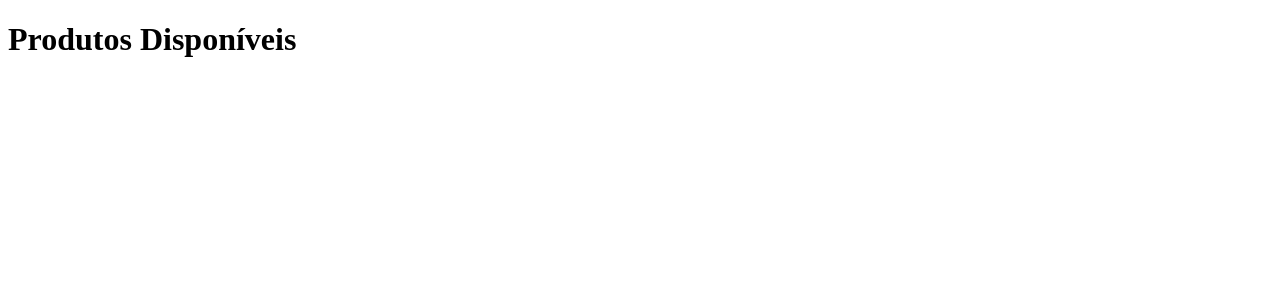
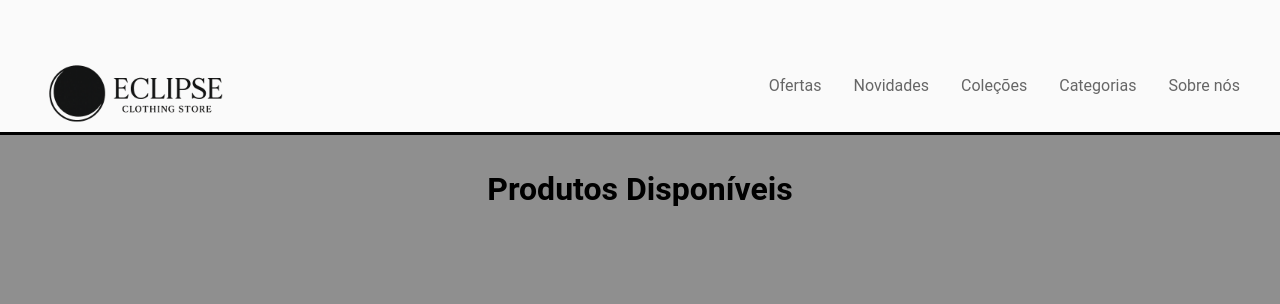
Before and after one commit to bgsana/webapiLoja, a plain HTML site: page site/frontend/index.html in a window 1280 px wide. Drawn offline with Linux system fonts and the light colour scheme; no server answers.

Commit message:
colocamos menu

```diff
--- a/site/frontend/index.html
+++ b/site/frontend/index.html
@@ -4,9 +4,23 @@
     <meta charset="UTF-8" />
     <meta name="viewport" content="width=device-width, initial-scale=1.0" />
     <title>Loja - Produtos</title>
-    <link rel="stylesheet" href="site.css" />
+    <link rel="stylesheet" href="style.css" />
 </head>
 <body>
+
+    <header class="cabecalho">
+        <div class="cabecalho-conteudo">
+            <img class="logo" src="img/logo1.png" />
+            <nav class="menu">
+                <a href="#">Ofertas</a>
+                <a href="#">Novidades</a>
+                <a href="#">Coleções</a>
+                <a href="#">Categorias</a>
+                <a href="#">Sobre nós</a>
+            </nav>
+        </div>
+    </header>
+
     <main>
         <h1>Produtos Disponíveis</h1>
         <section id="produtosContainer"></section>
--- a/site/frontend/script.js
+++ b/site/frontend/script.js
@@ -16,7 +16,7 @@ async function carregarProdutos() {
             titulo.textContent = produto.produto_nome;
 
             const preco = document.createElement('p');
-            preco.textContent = `Preço: R$ ${Number(produto.produto_preco).toFixed(2).replace('.', ',')}`;
+            preco.textContent = `R$ ${Number(produto.produto_preco).toFixed(2).replace('.', ',')}`;
 
             card.appendChild(imagem);
             card.appendChild(titulo);
--- a/site/frontend/style.css
+++ b/site/frontend/style.css
@@ -4,12 +4,11 @@
     margin: 0;
     padding: 0;
     box-sizing: border-box;
-    font-family: 'Fira Sans', sans-serif;
+    font-family: 'Roboto', 'sans-serif';
 }
 
 body {
-    background-color: #f9f9f9;
-    padding: 40px 20px;
+    background-color: #8f8f8f;
     color: #333;
 }
 
@@ -17,24 +16,26 @@ main {
     max-width: 1000px;
     margin: auto;
     text-align: center;
+    padding-bottom: 50px;
 }
 
 h1 {
-    font-size: 2.2rem;
-    margin-bottom: 30px;
-    color: #444;
+    padding: 35px 0px;
+    font-size: 2rem;
+    margin-bottom: 8px;
+    color: #000000;
 }
 
 #produtosContainer {
+    padding: 0px 0px;
     display: grid;
     grid-template-columns: repeat(3, 1fr);
-    gap: 25px;
-    padding: 10px;
+    gap: 25px ;
     justify-items: center;
 }
 
 .card {
-    background: white;
+    background: #F3F3F3;
     border-radius: 12px;
     box-shadow: 0 2px 10px rgba(0, 0, 0, 0.06);
     overflow: hidden;
@@ -46,11 +47,12 @@ h1 {
 .card:hover {
     transform: translateY(-5px);
     cursor: pointer;
+    box-shadow: 10px 10px 15px rgba(0, 0, 0, 0.4);
 }
 
 .card img {
     max-width: 100%;
-    height: 180px;
+    height: 280px;
     object-fit: contain;
     margin-bottom: 15px;
     border-radius: 10px;
@@ -67,3 +69,47 @@ h1 {
     font-size: 0.95rem;
     color: #666;
 }
+
+.cabecalho, .menu a{
+    background-color: #fafafa;
+    font-family: 'Roboto', 'sans-serif';
+    color: #666;
+}
+
+.cabecalho {
+    height: 135px;
+    border-bottom: 3px solid #000000;
+}
+
+.cabecalho-conteudo {
+    max-width: 1200px;
+    margin: auto;
+    display: flex;
+    flex-wrap: wrap;
+    justify-content: space-between;
+    align-items: center;
+}
+
+.menu {
+    display: flex;
+    gap: 2rem;
+    padding-bottom: 30px;
+}
+
+.menu a {
+    text-decoration: none;
+    font-size: 1rem;
+    transition: color 0.3s ease;
+}
+
+.menu a:hover {
+    color: #313131;
+}
+
+.logo {
+    width: auto;
+    height: 200px;
+    max-width: 250px;
+    object-fit: contain;
+    padding-bottom: 8px;
+}
```
Also changed, not shown: site/frontend/img/logo1.png (added), 1 other file.
